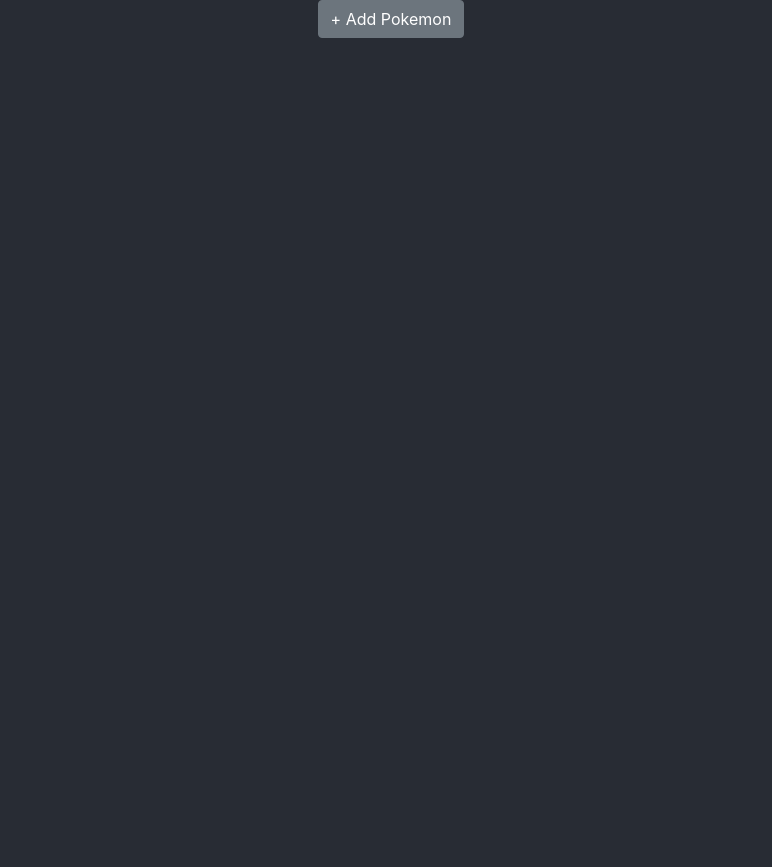
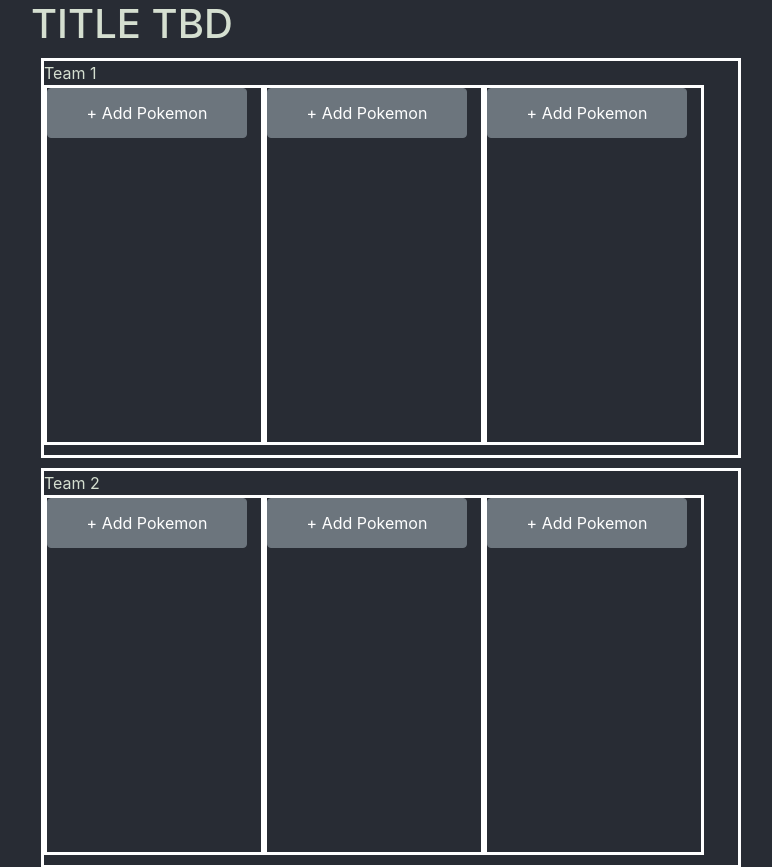
Before and after one commit to bubbledrift/PMD-Planner, a React (Create React App) app in the folder frontend/: page / in a window 1280 px wide. Shown: the top 867 px of the page, without its empty margins (249-1021 px from the left). Before the commit the page ends 800 px from the top, so only its background shows below. Built offline with nearby package versions, Linux system fonts and the light colour scheme.

Commit message:
added the skeleton of adding pokemon to teams

```diff
--- a/frontend/src/AddPoke.js
+++ b/frontend/src/AddPoke.js
@@ -91,6 +91,7 @@
     /**
      * BUTTON ONCLICK HANDLERS
      */
+
     const popularityClick = () => {
         if (sortState === 'Popular') {
             setSortState('PopularRev')
@@ -196,7 +197,14 @@
                     {results.map((val, key) => {
                         return (
                             <div className="listElement">
-                                <Button style={{padding: '0px', border: '0px'}} variant="secondary" block>
+                                <Button
+                                    style={{padding: '0px', border: '0px'}}
+                                    variant="secondary" block
+                                    onClick={() => {
+                                        props.setPokeToAdd(val.Name)
+                                        props.setShowPopup(false)
+                                    }}
+                                >
                                     <ListElement element={val}/>
                                 </Button>
                             </div>
--- a/frontend/src/Main.js
+++ b/frontend/src/Main.js
@@ -1,23 +1,41 @@
-import {Button} from "react-bootstrap";
+
 import "./Main.css"
 import React, {useState} from "react";
 import Popup from "./Popup";
+import TeamBox from "./TeamBox";
 
 function Main() {
 
     const [showPopup, setShowPopup] = useState(false);
 
-    const addPokePopup = () => {
-        setShowPopup(true);
+    /**
+     * When adding pokemon, we need to know what pokemon to add and where to add it.
+     */
+    const [pokeToAdd, setPokeToAdd] = useState('')
+    const [destinationBox, setDestinationBox] = useState(0)
+
+    let teams = [];
+    for (let i = 1; i < 8; i++) {
+        teams.push(
+            <TeamBox
+                setShowPopup={setShowPopup}
+                setDestinationBox={setDestinationBox}
+                destinationBox={destinationBox}
+                pokeToAdd={pokeToAdd}
+                teamNumber={i}
+            />
+        );
     }
 
     return (
         <div>
             <div>
-                <Popup showPopup={showPopup} setShowPopup={setShowPopup}/>
-                <Button variant="secondary" className='AddPokeButton' onClick={addPokePopup}>
-                    + Add Pokemon
-                </Button>
+                <Popup showPopup={showPopup} setShowPopup={setShowPopup} setPokeToAdd={setPokeToAdd}/>
+
+                <h1>TITLE TBD</h1>
+
+                {teams}
+
             </div>
         </div>
     )
--- /dev/null
+++ b/frontend/src/PokemonBox.css
@@ -0,0 +1,12 @@
+.PokemonBox {
+    border-style: solid;
+    border-color: white;
+
+    width: 220px;
+    height: 360px;
+}
+
+.AddPokeButton {
+    width: 200px;
+    height: 50px;
+}
--- /dev/null
+++ b/frontend/src/PokemonBox.js
@@ -0,0 +1,37 @@
+import {Button} from "react-bootstrap";
+import React, {useRef} from "react";
+import "./PokemonBox.css"
+
+function PokemonBox(props) {
+
+    const addPokePopup = () => {
+        props.setShowPopup(true);
+        props.setDestinationBox(props.boxNumber)
+    }
+
+    const pokemon = useRef('')
+
+    if (props.boxNumber === props.destinationBox && props.pokeToAdd !== '') {
+        pokemon.current = props.pokeToAdd
+    }
+
+    return (
+        <div className='PokemonBox'>
+
+            {pokemon.current === '' &&
+                <Button variant="secondary" className='AddPokeButton' onClick={addPokePopup}>
+                    + Add Pokemon
+                </Button>
+            }
+
+            {pokemon.current !== '' &&
+                <div>
+                    {pokemon.current}
+                </div>
+            }
+
+        </div>
+    )
+}
+
+export default PokemonBox
--- a/frontend/src/Popup.js
+++ b/frontend/src/Popup.js
@@ -6,7 +6,7 @@
 
     const addPokeBody = (
         <div>
-            <AddPoke setShowPopup={props.setShowPopup}/>
+            <AddPoke setShowPopup={props.setShowPopup} setPokeToAdd={props.setPokeToAdd}/>
         </div>
     )
 
--- /dev/null
+++ b/frontend/src/TeamBox.css
@@ -0,0 +1,15 @@
+.TeamBox {
+    width: 700px;
+    height: 400px;
+    border-style: solid;
+    border-color: white;
+
+    display: flex;
+    flex-direction: column;
+    margin: 10px;
+}
+
+.Pokemon {
+    display: flex;
+    flex-direction: row;
+}
--- /dev/null
+++ b/frontend/src/TeamBox.js
@@ -0,0 +1,36 @@
+
+import "./TeamBox.css"
+import PokemonBox from "./PokemonBox";
+import React from "react";
+
+function TeamBox(props) {
+
+    let boxes = [];
+    for (let i = 1; i < 4; i++) {
+        boxes.push(
+            <PokemonBox
+                setShowPopup={props.setShowPopup}
+                setDestinationBox={props.setDestinationBox}
+                destinationBox={props.destinationBox}
+                pokeToAdd={props.pokeToAdd}
+                boxNumber={props.teamNumber * 10 + i}
+            />
+        );
+    }
+
+    return (
+        <div className='TeamBox'>
+            <div className='BoxHeader'>
+                Team {props.teamNumber}
+            </div>
+
+            <div className='Pokemon'>
+                {boxes}
+            </div>
+
+
+        </div>
+    )
+}
+
+export default TeamBox
```
